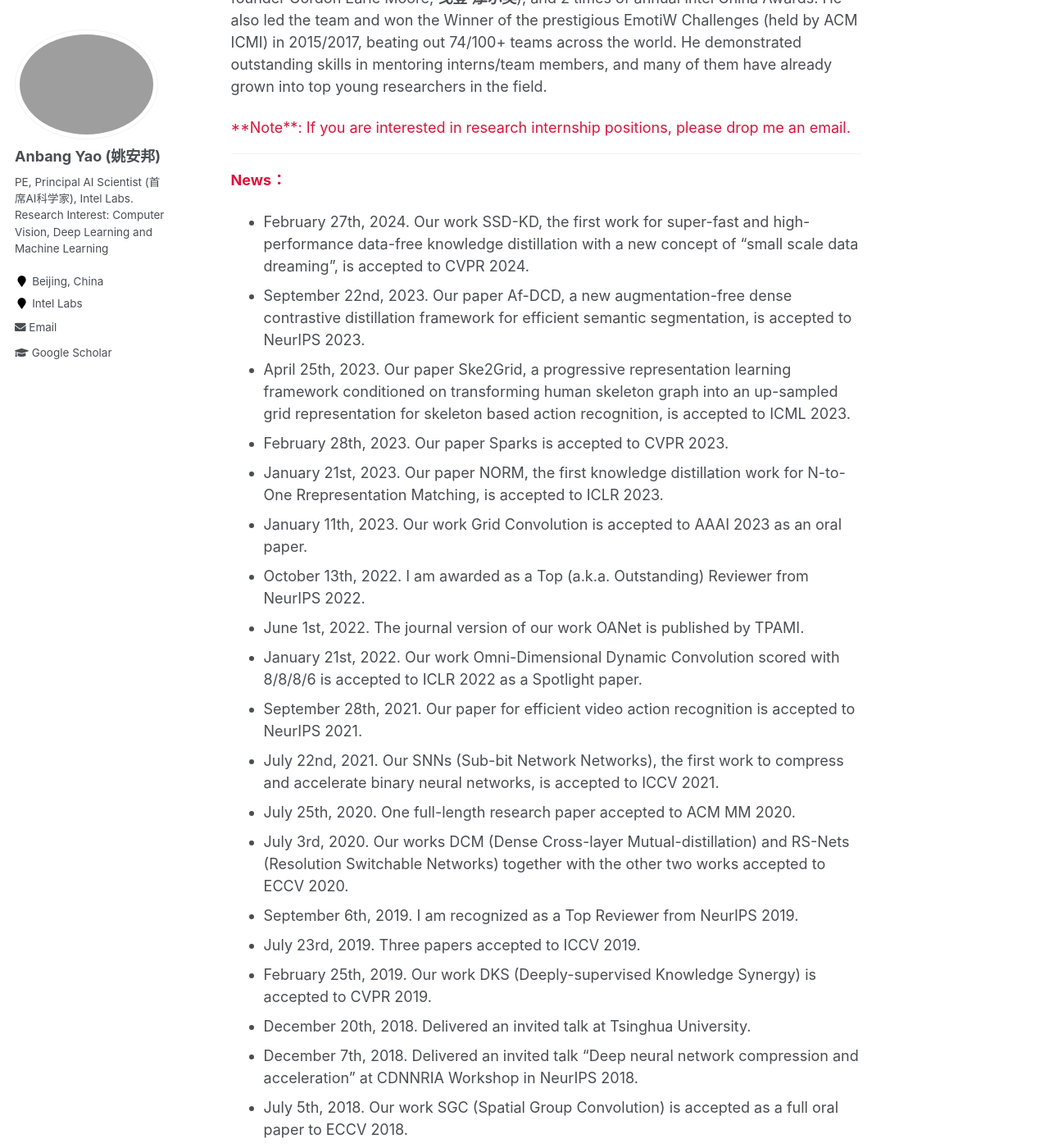
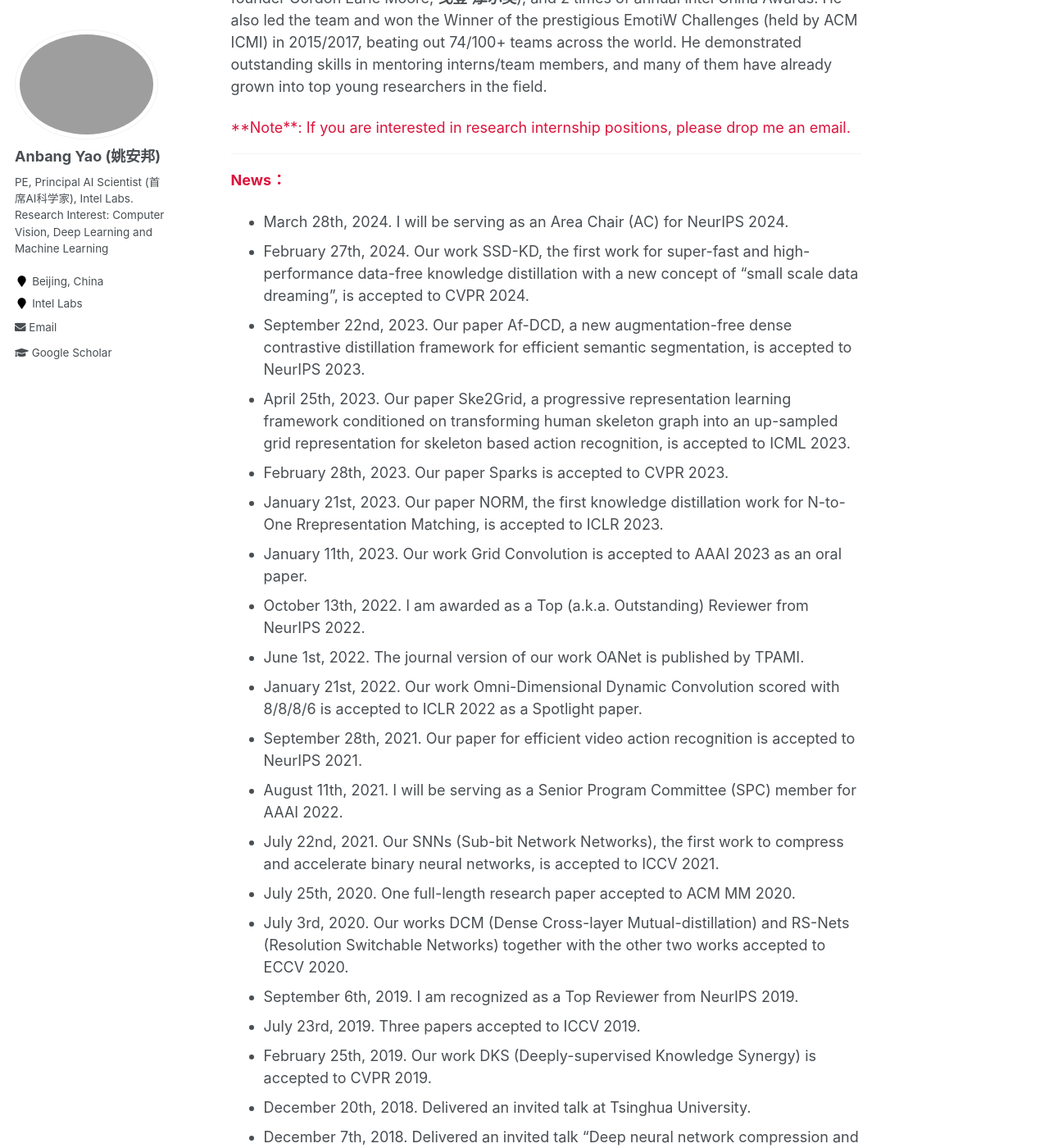
Before and after one commit to YaoAnbang/YaoAnbang.github.io, a Jekyll site: the page built from _pages/about.md, in a window 1280 px wide and 1400 px high, scrolled down 691 px. Shown: the whole window at 82% size. Built offline with Jekyll 4.4.1, drawn with Linux system fonts in a browser that asks for light colours.

Commit message:
Update about.md

```diff
--- a/_pages/about.md
+++ b/_pages/about.md
@@ -17,6 +17,7 @@ Anbang Yao is currently a Principal AI Scientist and a Principal Engineer (known
 ---
 **<font color="Crimson">News：</font>**
 
++ March 28th, 2024. I will be serving as an Area Chair (AC) for NeurIPS 2024.
 + February 27th, 2024. Our work SSD-KD, the first work for super-fast and high-performance data-free knowledge distillation with a new concept of "small scale data dreaming", is accepted to CVPR 2024.
 + September 22nd, 2023. Our paper Af-DCD, a new augmentation-free dense contrastive distillation framework for efficient semantic segmentation, is accepted to NeurIPS 2023.
 + April 25th, 2023. Our paper Ske2Grid, a progressive representation learning framework conditioned on transforming human skeleton graph into an up-sampled grid representation for skeleton based action recognition, is accepted to ICML 2023.
@@ -28,7 +29,7 @@ Anbang Yao is currently a Principal AI Scientist and a Principal Engineer (known
 + June 1st, 2022. The journal version of our work OANet is published by TPAMI.
 + January 21st, 2022. Our work Omni-Dimensional Dynamic Convolution scored with 8/8/8/6 is accepted to ICLR 2022 as a Spotlight paper.
 + September 28th, 2021. Our paper for efficient video action recognition is accepted to NeurIPS 2021.
-<!--+ August 11th, 2021. I will serve as a SPC member for AAAI 2022.-->
++ August 11th, 2021. I will be serving as a Senior Program Committee (SPC) member for AAAI 2022.
 + July 22nd, 2021. Our SNNs (Sub-bit Network Networks), the first work to compress and accelerate binary neural networks, is accepted to ICCV 2021.
 <!--+ December 14th, 2020. One paper accepted to TPAMI.-->
 <!--+ July 29th, 2020. One paper accepted to BMVC 2020.-->
```
